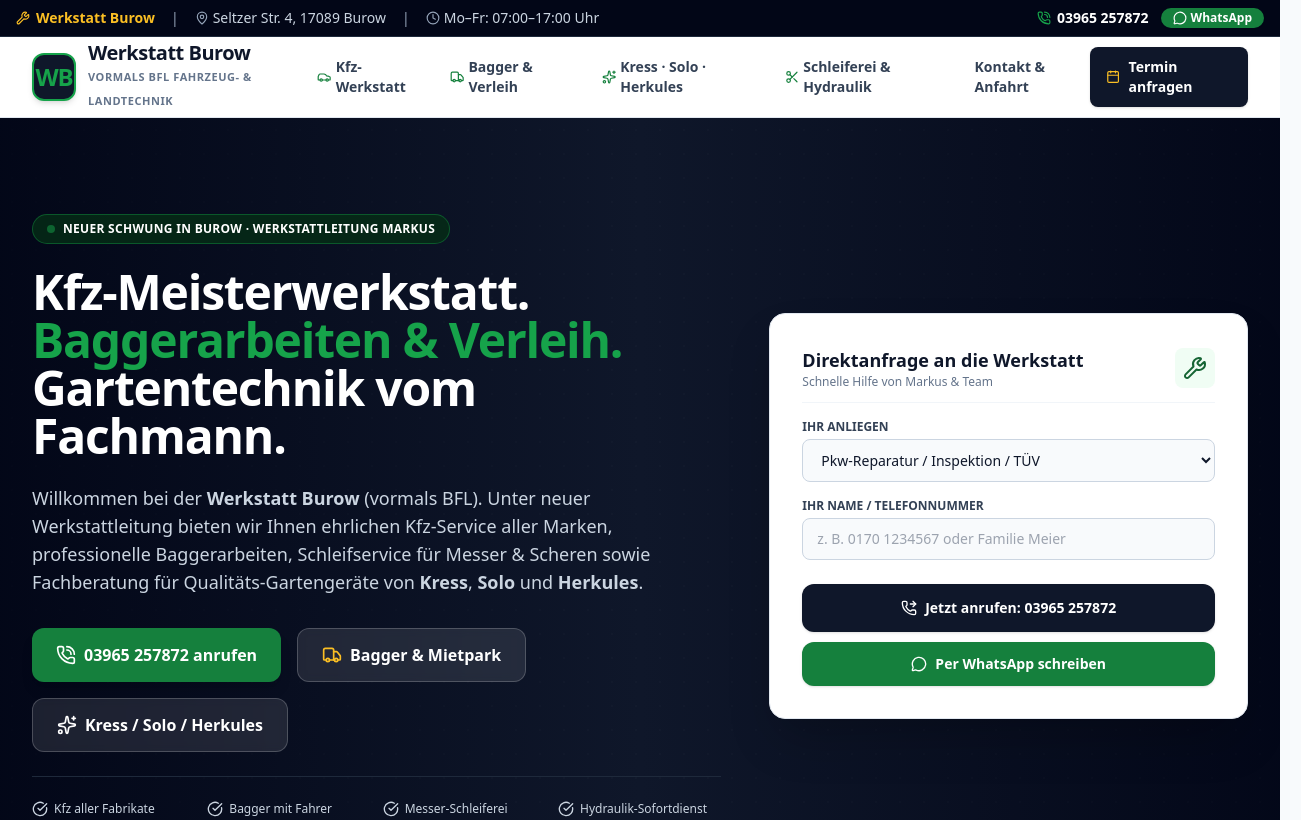
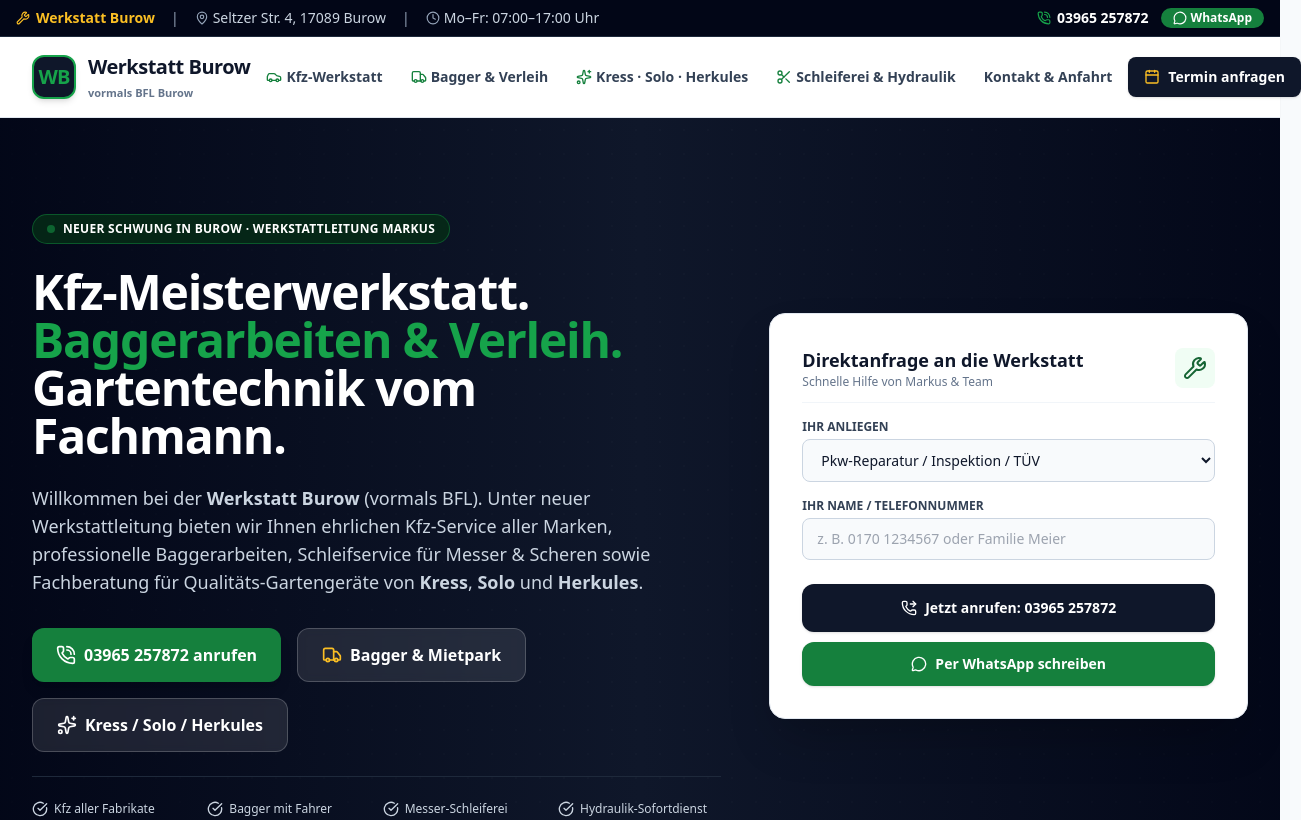
Before and after one commit to megadur/WebSite.Burow, a plain HTML site: page index.html in a window 1280 px wide. Shown: the top 820 px of the page, 1301 px wide, since content can reach past the window. Drawn offline with nearby package versions, Linux system fonts and the light colour scheme.

Commit message:
fix(nav): prevent line wraps on navbar links, logo subtitle and CTA button

```diff
--- a/index.html
+++ b/index.html
@@ -52,24 +52,24 @@
   <!-- TOP BAR: Notdienst & Erreichbarkeit -->
   <header class="bg-navy-950 text-slate-200 text-xs sm:text-sm py-2 px-4 border-b border-slate-800 sticky top-0 z-50">
     <div class="max-w-7xl mx-auto flex flex-col sm:flex-row justify-between items-center gap-2">
-      <div class="flex items-center space-x-3 sm:space-x-4">
-        <span class="inline-flex items-center text-amber-400 font-semibold">
+      <div class="flex items-center space-x-3 sm:space-x-4 whitespace-nowrap">
+        <span class="inline-flex items-center text-amber-400 font-semibold whitespace-nowrap">
           <i data-lucide="wrench" class="w-3.5 h-3.5 mr-1.5"></i> Werkstatt Burow
         </span>
         <span class="text-slate-400 hidden sm:inline">|</span>
-        <span class="text-slate-300 flex items-center">
+        <span class="text-slate-300 flex items-center whitespace-nowrap">
           <i data-lucide="map-pin" class="w-3.5 h-3.5 mr-1 text-slate-400"></i> Seltzer Str. 4, 17089 Burow
         </span>
         <span class="hidden md:inline text-slate-400">|</span>
-        <span class="text-slate-300 hidden md:flex items-center">
+        <span class="text-slate-300 hidden md:flex items-center whitespace-nowrap">
           <i data-lucide="clock" class="w-3.5 h-3.5 mr-1 text-slate-400"></i> Mo–Fr: 07:00–17:00 Uhr
         </span>
       </div>
-      <div class="flex items-center space-x-3">
-        <a href="tel:03965257872" class="flex items-center text-white hover:text-brand-500 font-bold transition">
+      <div class="flex items-center space-x-3 whitespace-nowrap flex-shrink-0">
+        <a href="tel:03965257872" class="flex items-center text-white hover:text-brand-500 font-bold transition whitespace-nowrap">
           <i data-lucide="phone-call" class="w-3.5 h-3.5 mr-1.5 text-brand-500"></i> 03965 257872
         </a>
-        <a href="https://wa.me/491717235230" target="_blank" rel="noopener noreferrer" class="inline-flex items-center bg-brand-600 hover:bg-brand-700 text-white px-3 py-0.5 rounded-full text-xs font-semibold transition shadow-sm">
+        <a href="https://wa.me/491717235230" target="_blank" rel="noopener noreferrer" class="inline-flex items-center bg-brand-600 hover:bg-brand-700 text-white px-3 py-0.5 rounded-full text-xs font-semibold transition shadow-sm whitespace-nowrap">
           <i data-lucide="message-circle" class="w-3.5 h-3.5 mr-1"></i> WhatsApp
         </a>
       </div>
@@ -79,39 +79,39 @@
   <!-- NAVIGATION -->
   <nav class="bg-white shadow-sm border-b border-slate-200">
     <div class="max-w-7xl mx-auto px-4 sm:px-6 lg:px-8">
-      <div class="flex justify-between h-20 items-center">
+      <div class="flex justify-between h-20 items-center gap-4">
         <!-- Logo -->
-        <a href="#" class="flex items-center space-x-3 group">
-          <div class="w-12 h-12 bg-navy-900 rounded-xl flex items-center justify-center text-brand-500 font-black text-2xl tracking-tighter border-2 border-brand-500 shadow-md group-hover:scale-105 transition-transform">
+        <a href="#" class="flex items-center space-x-3 group flex-shrink-0">
+          <div class="w-11 h-11 bg-navy-900 rounded-xl flex items-center justify-center text-brand-500 font-black text-xl tracking-tighter border-2 border-brand-500 shadow-md group-hover:scale-105 transition-transform flex-shrink-0">
             WB
           </div>
-          <div>
-            <span class="block text-xl font-black tracking-tight text-navy-900 leading-none">Werkstatt Burow</span>
-            <span class="text-[11px] text-slate-500 font-semibold uppercase tracking-wider">vormals BFL Fahrzeug- & Landtechnik</span>
+          <div class="whitespace-nowrap">
+            <span class="block text-lg xl:text-xl font-black tracking-tight text-navy-900 leading-none">Werkstatt Burow</span>
+            <span class="text-[11px] text-slate-500 font-semibold tracking-normal block mt-1">vormals BFL Burow</span>
           </div>
         </a>
 
         <!-- Desktop Menu -->
-        <div class="hidden lg:flex items-center space-x-7 text-sm font-semibold text-slate-700">
-          <a href="#kfz-werkstatt" class="hover:text-brand-600 flex items-center transition">
-            <i data-lucide="car" class="w-4 h-4 mr-1 text-brand-600"></i> Kfz-Werkstatt
+        <div class="hidden lg:flex items-center space-x-4 xl:space-x-7 text-xs xl:text-sm font-semibold text-slate-700 whitespace-nowrap">
+          <a href="#kfz-werkstatt" class="hover:text-brand-600 flex items-center transition whitespace-nowrap py-1">
+            <i data-lucide="car" class="w-4 h-4 mr-1 text-brand-600 flex-shrink-0"></i> Kfz-Werkstatt
           </a>
-          <a href="#bagger-verleih" class="hover:text-brand-600 flex items-center transition">
-            <i data-lucide="truck" class="w-4 h-4 mr-1 text-brand-600"></i> Bagger & Verleih
+          <a href="#bagger-verleih" class="hover:text-brand-600 flex items-center transition whitespace-nowrap py-1">
+            <i data-lucide="truck" class="w-4 h-4 mr-1 text-brand-600 flex-shrink-0"></i> Bagger & Verleih
           </a>
-          <a href="#gartengeraete" class="hover:text-brand-600 flex items-center transition">
-            <i data-lucide="sparkles" class="w-4 h-4 mr-1 text-brand-600"></i> Kress · Solo · Herkules
+          <a href="#gartengeraete" class="hover:text-brand-600 flex items-center transition whitespace-nowrap py-1">
+            <i data-lucide="sparkles" class="w-4 h-4 mr-1 text-brand-600 flex-shrink-0"></i> Kress · Solo · Herkules
           </a>
-          <a href="#services" class="hover:text-brand-600 flex items-center transition">
-            <i data-lucide="scissors" class="w-4 h-4 mr-1 text-brand-600"></i> Schleiferei & Hydraulik
+          <a href="#services" class="hover:text-brand-600 flex items-center transition whitespace-nowrap py-1">
+            <i data-lucide="scissors" class="w-4 h-4 mr-1 text-brand-600 flex-shrink-0"></i> Schleiferei & Hydraulik
           </a>
-          <a href="#kontakt" class="hover:text-brand-600 transition">Kontakt & Anfahrt</a>
+          <a href="#kontakt" class="hover:text-brand-600 transition whitespace-nowrap py-1">Kontakt & Anfahrt</a>
         </div>
 
         <!-- Quick CTA Button -->
-        <div class="flex items-center space-x-3">
-          <a href="tel:03965257872" class="hidden sm:inline-flex items-center bg-navy-900 hover:bg-navy-800 text-white px-4 py-2.5 rounded-lg text-sm font-semibold transition shadow hover:shadow-md">
-            <i data-lucide="calendar" class="w-4 h-4 mr-2 text-amber-400"></i> Termin anfragen
+        <div class="flex items-center space-x-3 flex-shrink-0">
+          <a href="tel:03965257872" class="hidden sm:inline-flex items-center bg-navy-900 hover:bg-navy-800 text-white px-3.5 xl:px-4 py-2.5 rounded-lg text-xs xl:text-sm font-semibold transition shadow hover:shadow-md whitespace-nowrap flex-shrink-0">
+            <i data-lucide="calendar" class="w-4 h-4 mr-2 text-amber-400 flex-shrink-0"></i> Termin anfragen
           </a>
           <a href="tel:03965257872" class="lg:hidden p-2.5 rounded-lg bg-brand-600 text-white">
             <i data-lucide="phone" class="w-5 h-5"></i>
```
